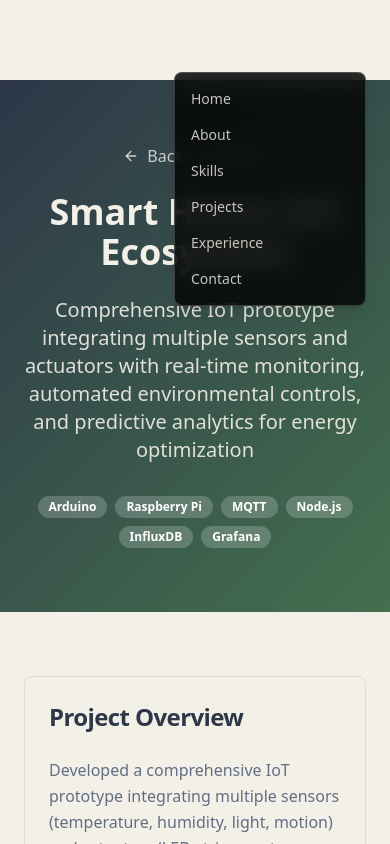
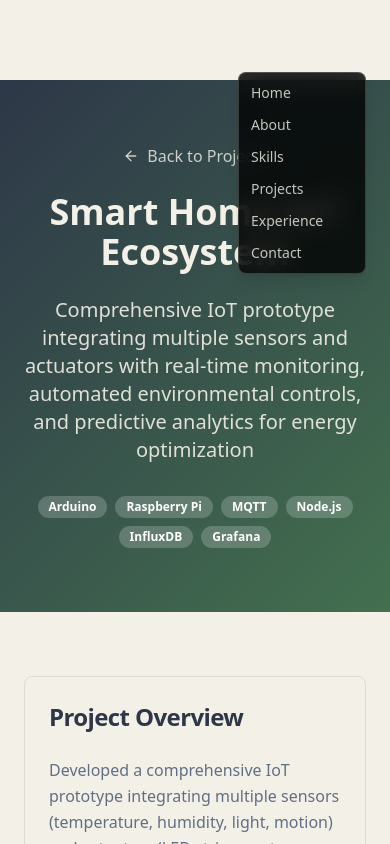
Before and after one commit to annasebedash-creator/anna-sebedach-portfolio, a React (Vite) app: page /projects/iot-ecosystem in a window 390 px wide. Both pictures are taken after a click on the button "Toggle menu". Shown: the top 844 px of the page. Built offline with nearby package versions, Linux system fonts and the light colour scheme.

Commit message:
Adjust header spacing and alignment

```diff
--- a/src/components/Header.tsx
+++ b/src/components/Header.tsx
@@ -78,15 +78,15 @@ const Header = () => {
           </Button>
         </div>
 
-        {/* Mobile Navigation - Small and right-aligned */}
+        {/* Mobile Navigation - Compact and right-aligned */}
         {isMenuOpen && (
-          <div className="md:hidden absolute right-6 top-full mt-2 w-48 bg-black/80 backdrop-blur-md rounded-lg border border-ivory/20 shadow-lg">
-            <nav className="flex flex-col py-2">
+          <div className="md:hidden absolute right-6 top-full mt-2 w-32 bg-black/80 backdrop-blur-md rounded-lg border border-ivory/20 shadow-lg">
+            <nav className="flex flex-col py-1">
               {menuItems.map(item => (
                 <a
                   key={item.label}
                   href={item.href}
-                  className="text-ivory/80 hover:text-ivory hover:bg-ivory/10 transition-colors duration-200 font-medium px-4 py-2 text-sm"
+                  className="text-ivory/80 hover:text-ivory hover:bg-ivory/10 transition-colors duration-200 font-medium px-3 py-1.5 text-sm whitespace-nowrap"
                   onClick={() => setIsMenuOpen(false)}
                 >
                   {item.label}
```
